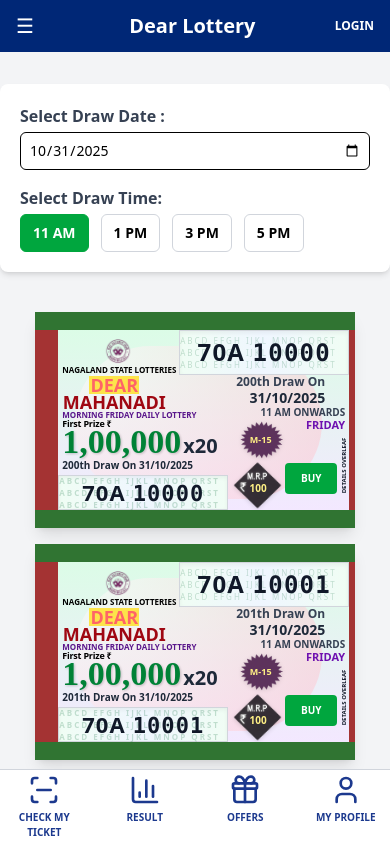
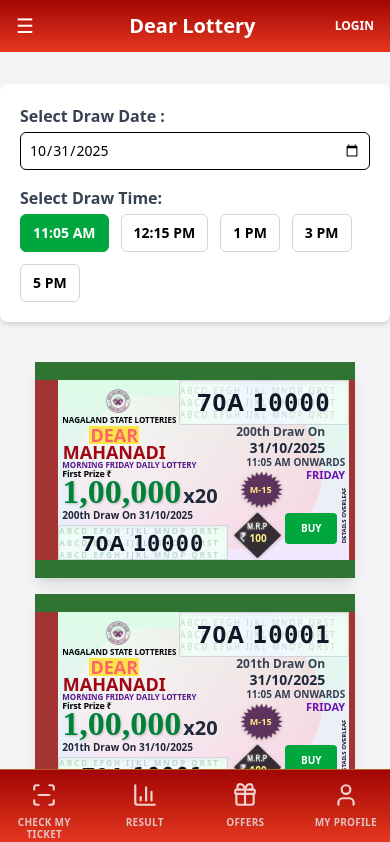
Before and after one commit to rishabJuyal/lottery, a React (Vite) app: page /buy-ticket in a window 390 px wide. Shown: the top 842 px of the page. Built offline with nearby package versions, Linux system fonts and the light colour scheme.

Commit message:
ui changed

```diff
--- a/src/components/BottomNav.jsx
+++ b/src/components/BottomNav.jsx
@@ -1,24 +1,50 @@
 import React from "react";
 import { bottomNavData } from "../data/bottomNavData";
-import { useNavigate } from "react-router-dom"; // 👈 import navigation hook
+import { useNavigate, useLocation } from "react-router-dom";
 
 const BottomNav = () => {
   const navigate = useNavigate();
+  const location = useLocation();
 
   return (
-    <footer className="fixed bottom-0 left-0 right-0 bg-white border-t border-gray-300 flex justify-around p-1 text-blue-900 gap-5 z-30">
+    <footer
+      className="fixed bottom-0 left-0 right-0 flex justify-around p-1 gap-5 z-30 border-t border-[var(--color-primary-dark)]"
+      style={{
+        background: "linear-gradient(to bottom, #a20604, #e63820)", // 🔥 red gradient
+        color: "white",
+      }}
+    >
       {bottomNavData
-        .filter((btn) => btn.label !== "RETAILER LOCATOR") // exclude specific items
+        .filter((btn) => btn.label !== "RETAILER LOCATOR") // optional exclusion
         .map((btn, index) => {
           const Icon = btn.icon;
+          const isActive = location.pathname === btn.path;
+
           return (
             <button
               key={index}
-              onClick={() => navigate(btn.path)} // 👈 navigate on click
-              className="flex flex-col w-20 items-center hover:text-blue-600 transition-colors"
+              onClick={() => navigate(btn.path)}
+              className={`flex flex-col w-20 items-center transition-all duration-200 leading-3
+                ${isActive ? "scale-110" : "opacity-80 hover:opacity-100"}
+              `}
             >
-              <Icon size={32} />
-              <span className="mt-1 text-[10px] font-semibold">{btn.label}</span>
+              <div
+                className={`p-1 rounded-full my-1 transition-all duration-200 ${
+                  isActive
+                    ? " shadow-lg"
+                    : "bg-transparent text-white"
+                }`}
+              >
+                <Icon size={26} />
+              </div>
+
+              <span
+                className={`text-[10px] font-semibold tracking-wide uppercase ${
+                  isActive ? "text-white" : "text-gray-200"
+                }`}
+              >
+                {btn.label}
+              </span>
             </button>
           );
         })}
--- a/src/components/BuyTicketPopup/BuyTicketModal.jsx
+++ b/src/components/BuyTicketPopup/BuyTicketModal.jsx
@@ -2,139 +2,140 @@
 import LotteryTicket from "./LotteryTicket";
 
 const BuyTicketModal = ({ isOpen, onClose, price, ticket, purchasedTickets = [] }) => {
-  if (!isOpen || !ticket) return null;
+    const [quantity, setQuantity] = useState(25);
+    const [tickets, setTickets] = useState([]);
+    const [animateIn, setAnimateIn] = useState(false);
 
-  const [purchaseType, setPurchaseType] = useState("single"); // "single" | "lot"
-  const [selectedLot, setSelectedLot] = useState(1);
-  const [tickets, setTickets] = useState([]);
+    useEffect(() => {
+        if (isOpen) {
+            setAnimateIn(true);
+        } else {
+            setAnimateIn(false);
+        }
+    }, [isOpen]);
 
-  // 🎟️ Generate tickets dynamically when in "lot" mode
     useEffect(() => {
-    if (purchaseType === "lot" && ticket) {
-      const totalTickets = selectedLot * 25;
+        if (ticket) {
             let startId = parseInt(ticket.id);
-
             const generated = [];
             let count = 0;
 
-      // generate tickets while skipping purchased ones
-      while (generated.length < totalTickets) {
+            while (generated.length < quantity) {
                 if (!purchasedTickets.includes(startId.toString())) {
                     generated.push({ ...ticket, id: startId.toString() });
                 }
                 startId++;
                 count++;
-        if (count > 1000) break; // safety to prevent infinite loop
+                if (count > 2000) break; // safety cap
             }
 
             setTickets(generated);
-    } else {
-      setTickets([ticket]);
         }
-  }, [purchaseType, selectedLot, ticket, purchasedTickets]);
+    }, [quantity, ticket, purchasedTickets]);
 
     const handleConfirm = () => {
-    const totalTickets = purchaseType === "lot" ? tickets.length : 1;
-    const totalPrice = totalTickets * parseInt(price);
-
-    alert(
-      `✅ Purchased ${totalTickets} ticket${totalTickets > 1 ? "s" : ""} — Total ₹${totalPrice}`
-    );
+        const totalPrice = quantity * parseInt(price);
+        alert(`✅ Purchased ${quantity} tickets — Total ₹${totalPrice}`);
         onClose();
     };
 
+    const adjustQuantity = (val) => {
+        const newVal = Math.max(1, quantity + val);
+        setQuantity(newVal);
+    };
+
+    if (!isOpen || !ticket) return null;
+
     return (
-    <div className="fixed inset-0 bg-black/60 flex items-center justify-center z-50">
-      <div className="bg-white rounded-lg shadow-lg w-[95%] sm:w-[420px] max-h-[90vh] overflow-y-auto p-5 relative">
-        {/* ❌ Close Button */}
+        <div
+            className={`fixed inset-0 z-50 flex items-end justify-center bg-black/50 backdrop-blur-sm transition-opacity duration-300 ${animateIn ? "opacity-100" : "opacity-0"
+                }`}
+            onClick={onClose} // closes when clicking outside
+        >
+            {/* Modal */}
+            <div
+                className={`bg-orange-50 rounded-t-lg shadow-xl w-full max-w-md transition-transform duration-300 ${animateIn ? "translate-y-0" : "translate-y-full"
+                    }`}
+                style={{ maxHeight: "90vh" }}
+                onClick={(e) => e.stopPropagation()} // prevent closing when clicking inside
+            >
+                {/* 🧭 Header */}
+                <div
+                    style={{ background: "var(--bg-gradient)" }}
+                    className="p-3 text-center rounded-t-lg relative"
+                >
+                    <h2 className="text-[15px] font-extrabold text-white">
+                        BUY TICKETS • ₹{price} EACH
+                    </h2>
                     <button
                         onClick={onClose}
-          className="absolute top-3 right-3 text-gray-500 hover:text-red-500 text-lg"
+                        className="absolute top-3 right-4 text-white/80 hover:text-red-200 text-lg"
                     >
                         ✖
                     </button>
+                </div>
 
-        {/* 🏷️ Header */}
-        <h2 className="text-xl font-bold text-center text-green-700 mb-4">
-          Buy Ticket — ₹{price}
-        </h2>
+                {/* 🎟️ Ticket Scroll */}
+                <div className="flex-1 overflow-x-auto flex gap-3 p-4 pb-40 snap-x snap-mandatory scrollbar-thin scrollbar-thumb-gray-400">
+                    {tickets.map((t) => (
+                        <div key={t.id} className="flex-shrink-0 snap-center w-[320px]">
+                            <LotteryTicket {...t} canPurchase={false} loading={false} />
+                        </div>
+                    ))}
+                </div>
 
-        {/* 💳 Purchase Type */}
-        <div className="flex justify-center gap-3 mb-4">
+                {/* ⚙️ Footer */}
+                {/* ⚙️ Footer */}
+                <div className="absolute bottom-0 left-0 right-0 bg-orange-100 border-t border-gray-200 p-4 py-8  shadow-[0_-3px_10px_rgba(0,0,0,0.08)]">
+                    {/* Quantity + Buy */}
+                    <div className="flex items-center justify-between gap-3 mb-3">
+                        {/* Quantity Box */}
+                        <div className="flex items-center bg-[#fdf7ef] rounded-lg px-3 py-2 w-1/2 border border-gray-300 shadow-inner">
+                            <span className="text-sm font-semibold text-gray-600 mr-2">🎟️</span>
+                            <input
+                                type="number"
+                                min="1"
+                                value={quantity}
+                                onChange={(e) => setQuantity(Number(e.target.value) || 1)}
+                                className="bg-transparent text-gray-800 w-full text-center outline-none text-sm"
+                            />
+                        </div>
+
+                        {/* Buy Button */}
                         <button
-            onClick={() => setPurchaseType("single")}
-            className={`px-3 py-2 rounded-md text-sm font-semibold border ${
-              purchaseType === "single"
-                ? "bg-green-600 text-white border-green-600"
-                : "border-gray-300 hover:bg-green-100"
-            }`}
+                            onClick={handleConfirm}
+                            className="w-1/2 bg-gradient-to-b from-[#ffed33] to-[#f46d04] text-[#3b2300] font-bold py-2 rounded-lg shadow-md border border-yellow-300 active:scale-95 transition-transform"
                         >
-            Single
-          </button>
-          <button
-            onClick={() => setPurchaseType("lot")}
-            className={`px-3 py-2 rounded-md text-sm font-semibold border ${
-              purchaseType === "lot"
-                ? "bg-green-600 text-white border-green-600"
-                : "border-gray-300 hover:bg-green-100"
-            }`}
-          >
-            Buy in Lot
+                            BUY ₹{quantity * parseInt(price)}
                         </button>
                     </div>
 
-        {/* 🎟️ Ticket Display */}
-        {purchaseType === "single" ? (
-          <div className="flex justify-center mb-6">
-            <LotteryTicket {...ticket} canPurchase={false} loading={false} />
-          </div>
-        ) : (
-          <>
-            {/* Lot Selector */}
-            <div className="mb-4">
-              <p className="text-sm font-semibold mb-2 text-gray-700 text-center">
-                Select Lot (Each Lot = 25 Tickets)
-              </p>
-              <div className="flex flex-wrap justify-center gap-2">
-                {[...Array(10)].map((_, i) => (
+                    {/* Quick Select Buttons */}
+                    <div className="flex justify-between text-xs text-gray-600 font-medium">
+                        {[
+                            { label: "Min", value: 1 },
+                            { label: "+25", value: 25 },
+                            { label: "+50", value: 50 },
+                            { label: "+100", value: 100 },
+                            { label: "Max", value: 500 },
+                        ].map((btn, idx) => (
                             <button
-                    key={i + 1}
-                    onClick={() => setSelectedLot(i + 1)}
-                    className={`px-3 py-1.5 text-sm rounded-md font-semibold border ${
-                      selectedLot === i + 1
-                        ? "bg-green-600 text-white border-green-600"
-                        : "border-gray-300 hover:bg-green-100"
-                    }`}
+                                key={idx}
+                                onClick={() =>
+                                    btn.label === "Min"
+                                        ? setQuantity(1)
+                                        : btn.label === "Max"
+                                            ? setQuantity(500)
+                                            : adjustQuantity(btn.value)
+                                }
+                                className="flex-1 py-1 mx-1 bg-[#fdf7ef] hover:bg-[#f9edd8] border border-gray-300 rounded-md transition"
                             >
-                    {i + 1}
+                                {btn.label}
                             </button>
                         ))}
                     </div>
                 </div>
 
-            {/* Horizontal Ticket Scroll */}
-            <div className="flex overflow-x-auto gap-3 pb-2 px-2 scrollbar-thin scrollbar-thumb-green-400">
-              {tickets.map((t) => (
-                <div key={t.id} className="flex-shrink-0 w-[340px]">
-                  <LotteryTicket {...t} canPurchase={false} loading={false} />
-                </div>
-              ))}
-            </div>
-          </>
-        )}
-
-        {/* 💰 Total */}
-        <div className="mt-6 text-right font-bold text-gray-800">
-          Total: ₹{purchaseType === "single" ? price : tickets.length * parseInt(price)}
-        </div>
-
-        {/* ✅ Confirm Button */}
-        <button
-          onClick={handleConfirm}
-          className="w-full mt-3 py-2 rounded-md font-semibold text-white bg-green-600 hover:bg-green-700"
-        >
-          Confirm Purchase
-        </button>
             </div>
         </div>
     );
--- a/src/components/BuyTicketPopup/BuyTicketPage.jsx
+++ b/src/components/BuyTicketPopup/BuyTicketPage.jsx
@@ -34,8 +34,8 @@
     }
   }, [location.state]);
 
-  // 🎯 fixed time options
-  const drawTimes = ["11 AM", "1 PM", "3 PM", "5 PM"];
+  // 🎯 fixed time options (with minutes)
+  const drawTimes = ["11:05 AM", "12:15 PM", "1 PM", "3 PM", "5 PM"];
 
   // 🧾 states
   const [selectedDate, setSelectedDate] = useState("");
@@ -52,14 +52,25 @@
   const getDayName = (date) =>
     new Date(date).toLocaleDateString("en-US", { weekday: "long" }).toUpperCase();
 
+  // 🧩 helper: convert "12:45 PM" → 24-hour minutes (e.g. 765)
+  const parseTimeToMinutes = (timeStr) => {
+    const [time, modifier] = timeStr.split(" ");
+    let [hours, minutes] = time.split(":").map(Number);
+
+    if (isNaN(minutes)) minutes = 0;
+
+    if (modifier === "PM" && hours !== 12) hours += 12;
+    if (modifier === "AM" && hours === 12) hours = 0;
+
+    return hours * 60 + minutes;
+  };
+
   // 🧭 detect available time slots based on current time
   const getAvailableTimes = () => {
     const now = new Date();
-    const currentHour = now.getHours();
-    return drawTimes.filter((time) => {
-      const hour = parseInt(time);
-      return hour > currentHour; // only future times
-    });
+    const currentMinutes = now.getHours() * 60 + now.getMinutes();
+
+    return drawTimes.filter((time) => parseTimeToMinutes(time) > currentMinutes);
   };
 
   // 🕐 init default date/time
@@ -103,7 +114,7 @@
         price,
         prizeValue,
         drawDate: drawDateFormatted,
-        drawTime: `${selectedTime} ONWARDS`,
+        drawTime: selectedTime,
         drawDay,
       }));
 
@@ -154,13 +165,16 @@
           <label className="block font-semibold text-gray-700 mb-1">
             Select Draw Time:
           </label>
-          <div className="flex gap-3">
+          <div className="flex flex-wrap gap-3">
             {drawTimes.map((time) => {
               const now = new Date();
               const isToday =
                 selectedDate === new Date().toISOString().split("T")[0];
-              const hour = parseInt(time);
-              const isPast = isToday && hour <= now.getHours();
+
+              const currentMinutes = now.getHours() * 60 + now.getMinutes();
+              const drawMinutes = parseTimeToMinutes(time);
+              const isPast = isToday && drawMinutes <= currentMinutes;
+
               return (
                 <button
                   key={time}
--- a/src/components/BuyTicketPopup/LotteryTicket.jsx
+++ b/src/components/BuyTicketPopup/LotteryTicket.jsx
@@ -10,7 +10,7 @@
   price = "500",
   prizeValue = "1,00,000",
   drawDate = "18-09-2025",
-  drawTime = "05:00 PM ONWARDS",
+  drawTime = "05:00 PM",
   drawDay = "THURSDAY",
   won = false,
   loss = false,
@@ -113,7 +113,7 @@
 
           <div className="relative flex flex-col items-end w-full -mb-3">
             <div className="text-[10px] font-bold text-gray-700 leading-tight">
-              {drawTime}
+              {drawTime} {canPurchase? 'ONWARDS': ""}
             </div>
             <div className="text-[11px] font-bold text-purple-800 leading-tight">
               {drawDay}
--- a/src/components/Header.jsx
+++ b/src/components/Header.jsx
@@ -2,7 +2,9 @@
 import { Link } from "react-router-dom";
 
 const Header = ({ onToggleSidebar }) => (
-  <header className="flex flex-row fixed w-full h-13 justify-between bg-[var(--color-primary-light)] text-white p-4 items-center z-100">
+  <header
+  style={{ background: "var(--bg-gradient)" }}
+  className="flex flex-row fixed w-full h-13 justify-between bg-[var(--color-primary-light)] text-white p-4 items-center z-100">
     {/* Sidebar Toggle Button */}
     <button onClick={onToggleSidebar} className="mr-4 text-xl">
       ☰
--- a/src/index.css
+++ b/src/index.css
@@ -1,18 +1,23 @@
 @import "tailwindcss";
+:root {
+  /* 🌈 Backgrounds */
+  --bg-primary: #fffaf4;         /* soft warm background instead of plain white */
+  --bg-secondary: #fff3e0;       /* light orange-tint background for cards */
 
-:root {
-  /* Backgrounds */
-  --bg-primary: #ffffff;        /* main page background */
-  --bg-secondary: #f5f5f5;      /* gray-100 equivalent for cards, sections */
+  /* 🎯 Primary brand colors */
+  --color-primary: #f46d04;      /* main brand orange */
+  --color-primary-light: #ffea5e; /* lighter orange for hover states */
+  --color-primary-dark: #ba6116;  /* deeper orange/brown for contrast or headers */
 
-  /* Primary colors */
-  --color-primary: #32528f;     /* blue-900, for main buttons, headings */
-  --color-primary-light: #002776; /* blue-800, for hover states, highlights */
-  --color-primary-dark: #172554;  /* blue-950, for sidebar, dark accents */
+  /* 💡 Accent color */
+  --color-accent: #ffed33;       /* bright yellow for highlights or emphasis */
 
-  /* Text colors */
-  --text-primary: #232424;      /* main text color */
-  --text-on-primary: #ffffff;   /* text on blue background, like buttons */
+  /* ✍️ Text colors */
+  --text-primary: #2c1b00;       /* dark brown text (readable on warm bg) */
+  --text-on-primary: #ffffff;    /* white text for buttons on orange backgrounds */
+
+    /* Gradient background (top → bottom) */
+    --bg-gradient: linear-gradient(to bottom, #a20604, #e63820);
 }
 
 [data-theme="dark"] {
--- a/src/layouts/Layout.jsx
+++ b/src/layouts/Layout.jsx
@@ -25,7 +25,7 @@
         <Header onToggleSidebar={() => setSidebarOpen((open) => !open)} />
 
         {/* ✅ Use <Outlet /> instead of children */}
-        <main className="flex-1 bg-gray-100 mb-18 mt-13">
+        <main className="flex-1 bg-orange-100 mb-18 mt-13">
           <Outlet />
         </main>
 
--- a/src/pages/DrawGames.jsx
+++ b/src/pages/DrawGames.jsx
@@ -2,8 +2,10 @@
 import { useNavigate } from "react-router-dom";
 import LotteryTicket from "../components/BuyTicketPopup/LotteryTicket";
 
-// 🎟️ QUICK DRAW TICKETS DATA
-const drawTimes = ["11 AM", "1 PM", "3 PM", "5 PM"];
+// 🎯 Fixed draw times (with optional minutes)
+const drawTimes = ["11:00 AM", "12:45 PM", "1:00 PM", "3:00 PM", "5:00 PM"];
+
+// 💰 Ticket options
 const quickDrawTickets = [
   { price: 6, prizeValue: "50,000" },
   { price: 10, prizeValue: "1,00,000" },
@@ -14,23 +16,50 @@
 const DrawGames = () => {
   const navigate = useNavigate();
 
-  const now = new Date();
-  const today = now.toISOString().split("T")[0];
-  const nearestTime =
-    drawTimes.find((time) => parseInt(time) > now.getHours()) || drawTimes[0];
+  // 🔢 Convert "12:45 PM" → total minutes
+  const parseTimeToMinutes = (timeStr) => {
+    const [time, modifier] = timeStr.split(" ");
+    let [hours, minutes] = time.split(":").map(Number);
+    if (isNaN(minutes)) minutes = 0;
+    if (modifier === "PM" && hours !== 12) hours += 12;
+    if (modifier === "AM" && hours === 12) hours = 0;
+    return hours * 60 + minutes;
+  };
 
+  // 🕐 Get nearest upcoming draw time
+  const getNearestDraw = () => {
+    const now = new Date();
+    const currentMinutes = now.getHours() * 60 + now.getMinutes();
+    const upcoming = drawTimes.find((t) => parseTimeToMinutes(t) > currentMinutes);
+
+    if (upcoming) {
+      return { date: now, time: upcoming };
+    } else {
+      // All draws passed, pick tomorrow’s first
+      const tomorrow = new Date(now);
+      tomorrow.setDate(now.getDate() + 1);
+      return { date: tomorrow, time: drawTimes[0] };
+    }
+  };
+
+  const { date: drawDateObj, time: nearestTime } = getNearestDraw();
+  const drawDate = drawDateObj.toISOString().split("T")[0];
+  const drawDay = drawDateObj
+    .toLocaleDateString("en-US", { weekday: "long" })
+    .toUpperCase();
+
+  // 🎟️ Map all ticket types with the upcoming draw info
   const tickets = quickDrawTickets.map((ticket, idx) => ({
     id: `10000`,
     drawNumber: 200 + idx,
     price: ticket.price,
     prizeValue: ticket.prizeValue,
-    drawDate: today,
-    drawTime: `${nearestTime} ONWARDS`,
-    drawDay: new Date(today)
-      .toLocaleDateString("en-US", { weekday: "long" })
-      .toUpperCase(),
+    drawDate,
+    drawTime: nearestTime,
+    drawDay,
   }));
 
+  // 🛒 Navigate to ticket purchase page
   const handleBuyClick = (ticket) => {
     navigate("/buy-ticket", {
       state: { price: ticket.price, prizeValue: ticket.prizeValue },
@@ -38,7 +67,8 @@
   };
 
   return (
-    <div className="bg-white min-h-screen flex items-center justify-center p-4">
+    <div className="bg-white min-h-screen flex flex-col items-center justify-center p-4">
+      {/* 🎟️ Ticket Cards */}
       <div className="flex flex-wrap justify-center gap-4 max-w-6xl">
         {tickets.map((ticket) => (
           <LotteryTicket
--- a/src/pages/Home.jsx
+++ b/src/pages/Home.jsx
@@ -54,7 +54,7 @@
     price: ticket.price,
     prizeValue: ticket.prizeValue,
     drawDate: today,
-    drawTime: `${nearestTime} ONWARDS`,
+    drawTime: nearestTime,
     drawDay: new Date(today)
       .toLocaleDateString("en-US", { weekday: "long" })
       .toUpperCase(),
```
Also changed, not shown: src/pages/CheckMyTickets.jsx (+10 -8 lines), src/pages/Profile.jsx (+54 -46 lines), src/pages/ResultPage.jsx (+10 -6 lines). Lines whose indentation alone changed are shown as unchanged.
